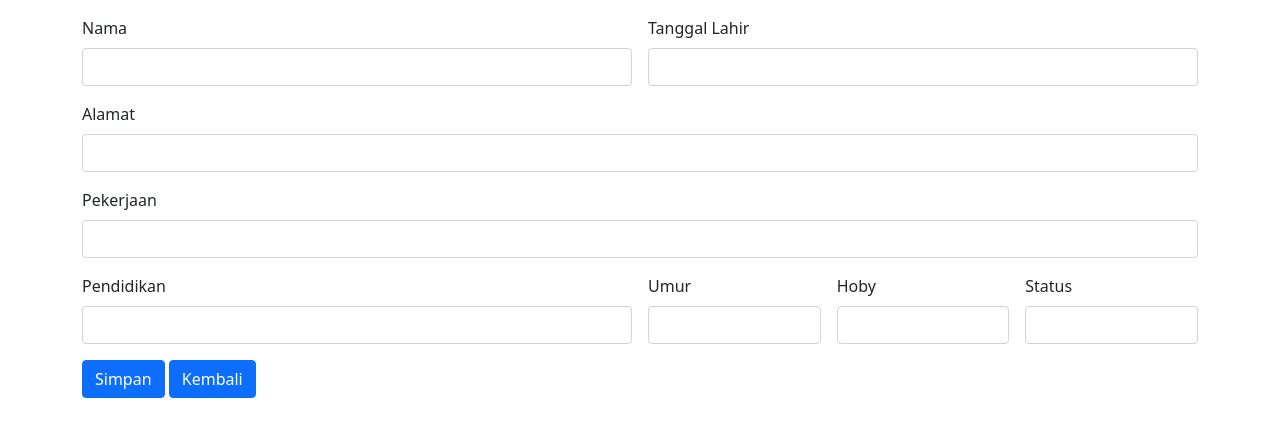
After one commit to ibnuuby/belajarJoin_ci3, a CodeIgniter app: page /ci3jointable/biodata/tambahdata in a window 1280 px wide. The commit adds this page. Shown: the top 437 px of the page. Run offline with CodeIgniter, Linux system fonts and the light colour scheme.

Commit message:
true commit

```diff
--- a/application/controllers/Biodata.php
+++ b/application/controllers/Biodata.php
@@ -5,19 +5,41 @@ class Biodata extends CI_Controller {
 
 	public function __construct()
         {
-                parent::__construct();
-                $this->load->model('Indentitas_M');
-                $this->load->helper('url_helper');
+            parent::__construct();
+            $this->load->model('Indentitas_M');
+            $this->load->helper('url_helper','form');
+			$this->load->library('form_validation');
+
         }
 
 	public function index(){
 
 		// db_ci3jointable
 		$data['biodata'] = $this->Indentitas_M->getData();
-
-
+		var_dump($data);
 		// $data['biodata'] = $this->db->query("SELECT * FROM indentitas")->result();
 		$this->load->view('Home_v', $data);
 	}
+	public function edit($id){
 
+		$data['bioedit'] = $this->Indentitas_M->editData($id);
+
+		// $this->Indentitas_M->editData($id);
+		$this->load->view('Edit_v', $data);
+
+	}
+	public function tambahdata(){
+
+		$this->load->view('TambahData_v');
+	}
+
+	public function prosestambahdata(){
+		$all = array();
+		$this->Indentitas_M->insertdata($all);
+
+		redirect('biodata');
+	}
+	public function delete($id){
+
+	}
 }
--- a/application/models/Indentitas_M.php
+++ b/application/models/Indentitas_M.php
@@ -1,7 +1,7 @@
 <?php
 class Indentitas_M extends CI_Model{
 
-	function getData(){
+	Public function getData(){
 
 		// db->query : menggunakan query secara manual tetapi bisa menggunakan sesuai dgn aturan CI
 		// this->db->get('nama table);
@@ -10,14 +10,51 @@ class Indentitas_M extends CI_Model{
 		$this->db->select('*');
 		$this->db->from('indentitas');
 		$this->db->join('indentitas2', 'indentitas.id_identitas = indentitas2.id_indentitas2');
-		$this->db->join('indentitas3', 'indentitas3.id_indentitas3 = indentitas2.id_indentitas2');
-
+		$this->db->join('indentitas3', 'indentitas3.id_indentitas3 = indentitas3.id_indentitas3');
 		$query = $this->db->get()->result();
 		return $query;
 
 
 
-
 		// return $this->db->query("SELECT * FROM indentitas WHERE")->result();
 	}
+	public function editData($id){
+
+		return $this->db->get_where('indentitas', array('id_identitas' => $id))->result_array();
+
+	}
+	public function insertdata(){
+
+        $nama           = $this->input->post('nama', true);
+        $tanggal_lahir  = $this->input->post('tanggal_lahir', true);
+        $alamat         = $this->input->post('alamat', true);
+        $pekerjaan      = $this->input->post('pekerjaan', true);
+        $pendidikan     = $this->input->post('pendidikan', true);
+        $umur           = $this->input->post('umur', true);
+        $hoby           = $this->input->post('hoby', true);
+        $status         = $this->input->post('status', true);
+
+		$data1 = array (
+			'nama'          => $nama,
+			'tanggal_lahir' => $tanggal_lahir,
+
+		);
+		$data2 = array (
+			'alamat'        => $alamat,
+			'pekerjaan'     => $pekerjaan,
+			'pendidikan'    => $pendidikan,
+
+		);
+
+		$data3 = array(
+			'umur'          => $umur,
+			'hoby'          => $hoby,
+			'status'        => $status
+		);
+
+		$this->db->insert('indentitas', $data1);
+		$this->db->insert('indentitas2', $data2);
+		$this->db->insert('indentitas3', $data3);
+
+	}
 }
--- /dev/null
+++ b/application/views/TambahData_v.php
@@ -0,0 +1,70 @@
+<!DOCTYPE html>
+<html lang="en">
+<link href="https://cdn.jsdelivr.net/npm/bootstrap@5.0.0-beta2/dist/css/bootstrap.min.css" rel="stylesheet" integrity="sha384-BmbxuPwQa2lc/FVzBcNJ7UAyJxM6wuqIj61tLrc4wSX0szH/Ev+nYRRuWlolflfl" crossorigin="anonymous">
+
+<head>
+    <meta charset="UTF-8">
+    <meta http-equiv="X-UA-Compatible" content="IE=edge">
+    <meta name="viewport" content="width=device-width, initial-scale=1.0">
+    <title>Tambah Data</title>
+</head>
+<body>
+  <div class="card-body">
+    <div class="container">
+    <?php
+    $att = array('method'=>"post");
+    echo form_open_multipart('biodata/prosestambahdata',$att)?>
+    <div class="row g-3">
+  <div class="col-md-6">
+    <label class="form-label">Nama</label>
+    <input type="text" class="form-control" name="nama">
+  </div>
+  <div class="col-md-6">
+    <label class="form-label">Tanggal Lahir</label>
+    <input type="text" class="form-control" name="tanggal_lahir">
+  </div>
+  <div class="col-12">
+    <label class="form-label">Alamat</label>
+    <input type="text" class="form-control" name="alamat">
+  </div>
+  <div class="col-12">
+    <label class="form-label">Pekerjaan</label>
+    <input type="text" class="form-control" name="pekerjaan">
+  </div>
+  <div class="col-md-6">
+    <label class="form-label">Pendidikan</label>
+    <input type="text" class="form-control" name="pendidikan">
+  </div>
+  <div class="col-md-2">
+    <label class="form-label">Umur</label>
+    <input type="text" class="form-control" name="umur">
+  </div>
+  <div class="col-md-2">
+    <label class="form-label">Hoby</label>
+    <input type="text" class="form-control" name="hoby">
+  </div>
+  <div class="col-md-2">
+    <label class="form-label">Status</label>
+    <input type="text" class="form-control" name="status">
+  </div>
+  <div class="col-12">
+    <button type="submit" class="btn btn-primary">Simpan</button>
+    <a href="<?= base_url('biodata'); ?>" class="btn btn-primary">Kembali</a>
+
+  </div>
+</div>
+<?php echo form_close();?>
+    </div>
+    </div>
+  <!-- Optional JavaScript; choose one of the two! -->
+
+  <!-- Option 1: Bootstrap Bundle with Popper -->
+  <script src="https://cdn.jsdelivr.net/npm/bootstrap@5.0.0-beta2/dist/js/bootstrap.bundle.min.js" integrity="sha384-b5kHyXgcpbZJO/tY9Ul7kGkf1S0CWuKcCD38l8YkeH8z8QjE0GmW1gYU5S9FOnJ0" crossorigin="anonymous"></script>
+
+  <!-- Option 2: Separate Popper and Bootstrap JS -->
+  <!--
+  <script src="https://cdn.jsdelivr.net/npm/@popperjs/core@2.6.0/dist/umd/popper.min.js" integrity="sha384-KsvD1yqQ1/1+IA7gi3P0tyJcT3vR+NdBTt13hSJ2lnve8agRGXTTyNaBYmCR/Nwi" crossorigin="anonymous"></script>
+  <script src="https://cdn.jsdelivr.net/npm/bootstrap@5.0.0-beta2/dist/js/bootstrap.min.js" integrity="sha384-nsg8ua9HAw1y0W1btsyWgBklPnCUAFLuTMS2G72MMONqmOymq585AcH49TLBQObG" crossorigin="anonymous"></script>
+  -->
+</body>
+</html>
```
Also changed, not shown: application/views/Edit_v.php (added, +66 -0 lines), application/views/Home_v.php (+10 -10 lines), README.md (added).
